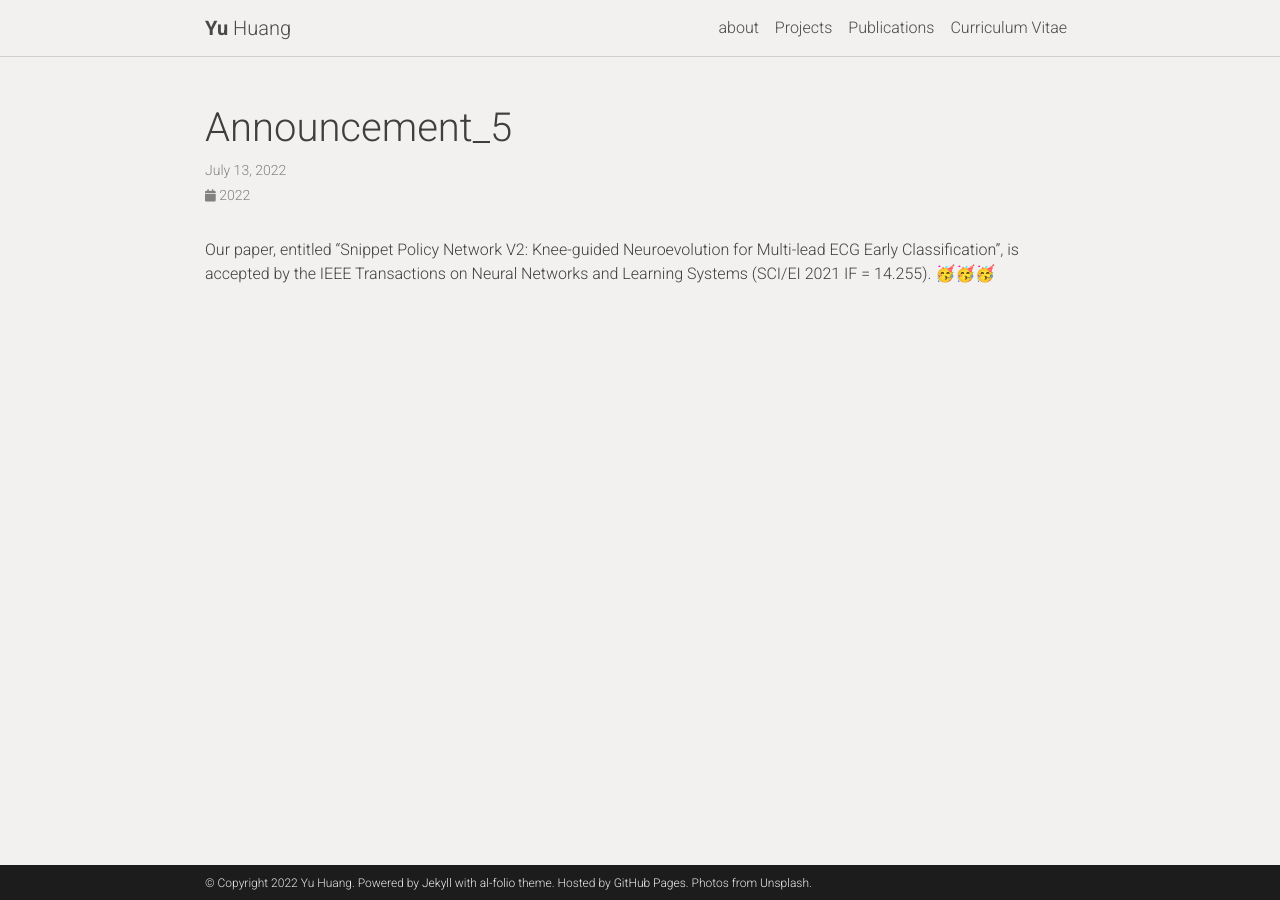
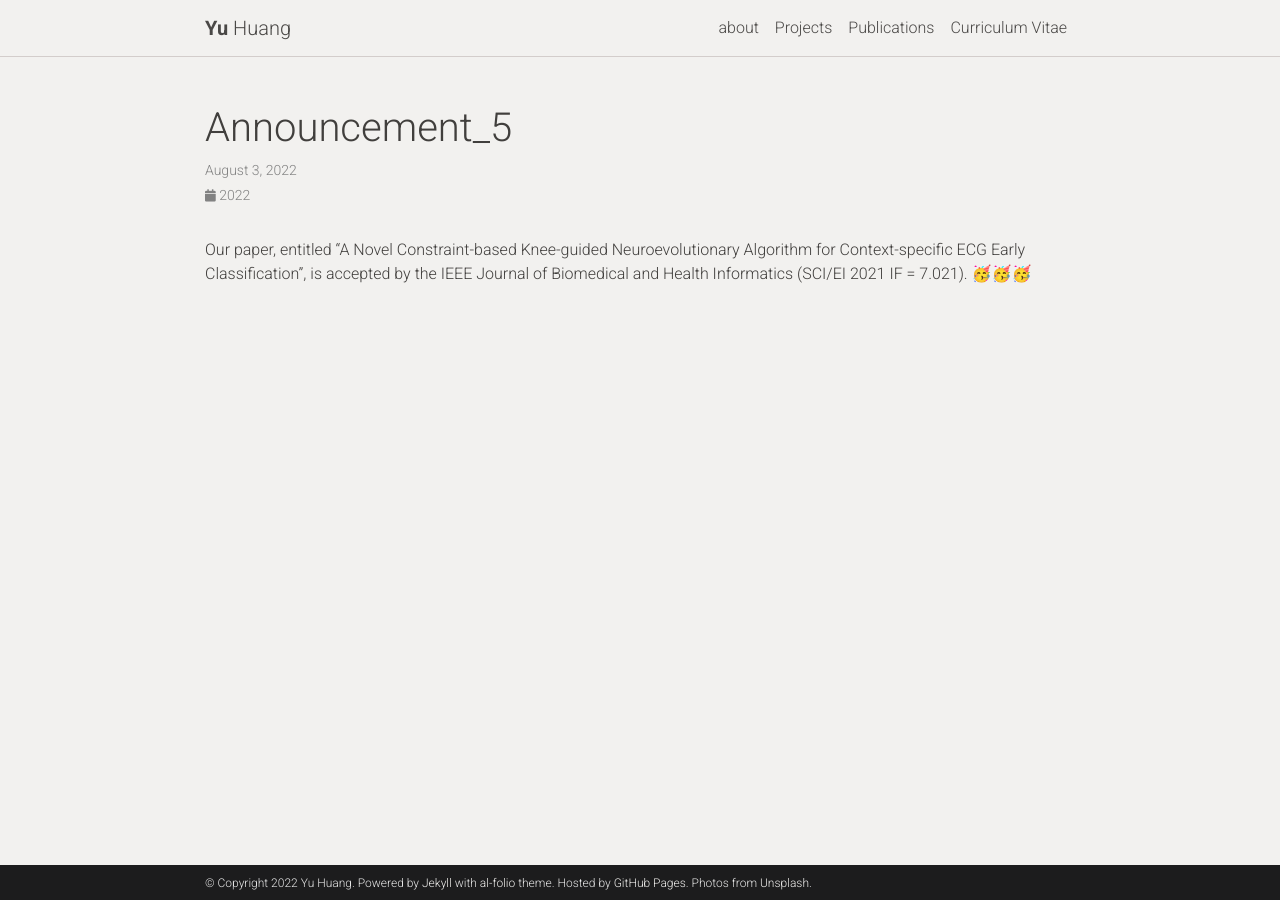
Before and after one commit to yuvisu/yuvisu.github.io, a Jekyll site: the page built from _news/announcement_5.md, in a window 1280 px wide. Built offline with Jekyll 4.4.1, drawn with Linux system fonts in a browser that asks for light colours; comment, search, counter and statistics services are not loaded; a style sheet for code colours, icons or effects is not loaded.

```diff
--- a/_news/announcement_5.md
+++ b/_news/announcement_5.md
@@ -1,7 +1,7 @@
 ---
 layout: post
-date: 2022-7-13
+date: 2022-8-03
 inline: true
 ---
 
-Our paper, entitled "Snippet Policy Network V2: Knee-guided Neuroevolution for Multi-lead ECG Early Classification", is accepted by the IEEE Transactions on Neural Networks and Learning Systems (SCI/EI 2021 IF = 14.255).  🥳🥳🥳
+Our paper, entitled "A Novel Constraint-based Knee-guided Neuroevolutionary Algorithm for Context-specific ECG Early Classification", is accepted by the IEEE Journal of Biomedical and Health Informatics (SCI/EI 2021 IF = 7.021).  🥳🥳🥳
```
Also changed, not shown: _news/announcement_1.md (+2 -2 lines), _news/announcement_2.md (+2 -2 lines), _news/announcement_3.md (+2 -2 lines), _news/announcement_4.md (+2 -2 lines).
